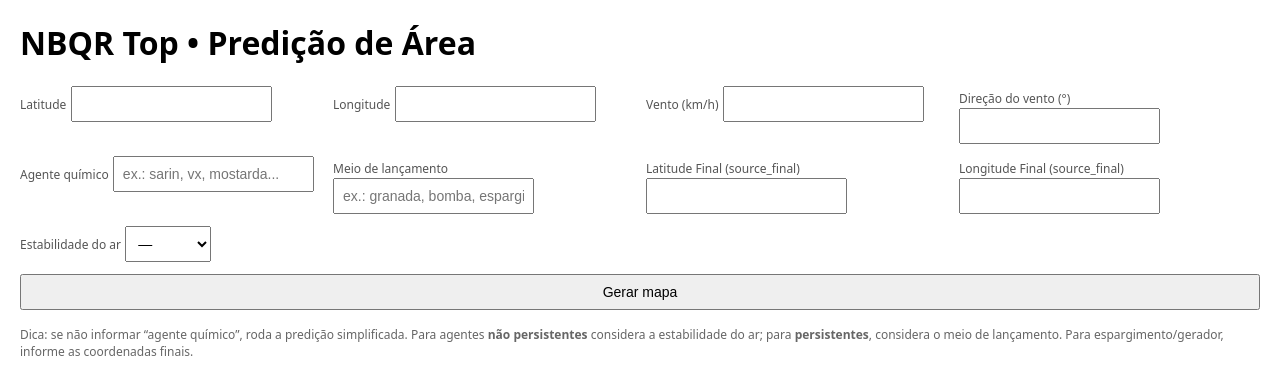
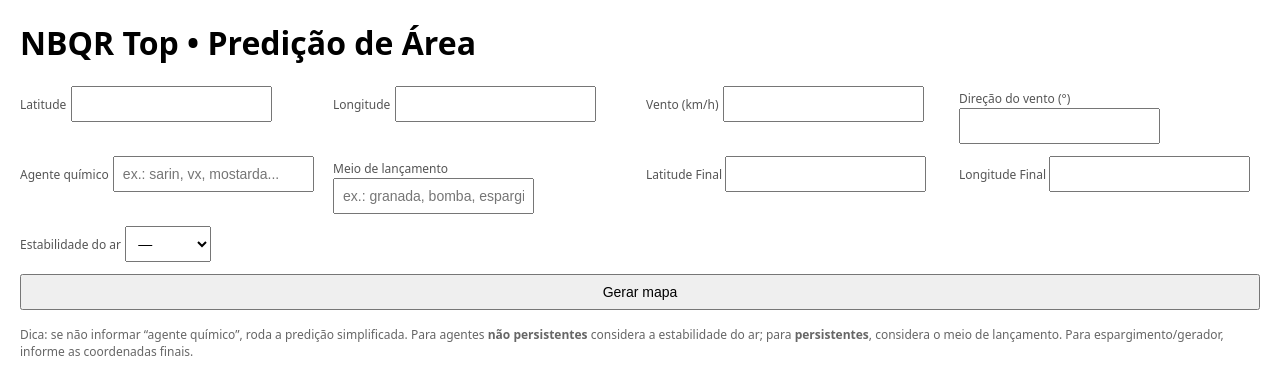
Before and after one commit to WilliamKremes/NBQR, a Flask app: template templates/index.html in a window 1280 px wide. Shown: the top 376 px of the page. Run offline with Flask 3, Linux system fonts and the light colour scheme; the template is opened without the code that fills it, so the values that code supplies are empty.

Commit message:
Update index.html

```diff
--- a/templates/index.html
+++ b/templates/index.html
@@ -43,11 +43,11 @@
       </div>
       <!-- NOVOS CAMPOS PARA SOURCE_FINAL -->
       <div>
-        <label>Latitude Final (source_final)</label>
+        <label>Latitude Final </label>
         <input type="number" step="any" name="lat_final" value="{{ lat_final }}">
       </div>
       <div>
-        <label>Longitude Final (source_final)</label>
+        <label>Longitude Final </label>
         <input type="number" step="any" name="lon_final" value="{{ lon_final }}">
       </div>
       <div>
```
